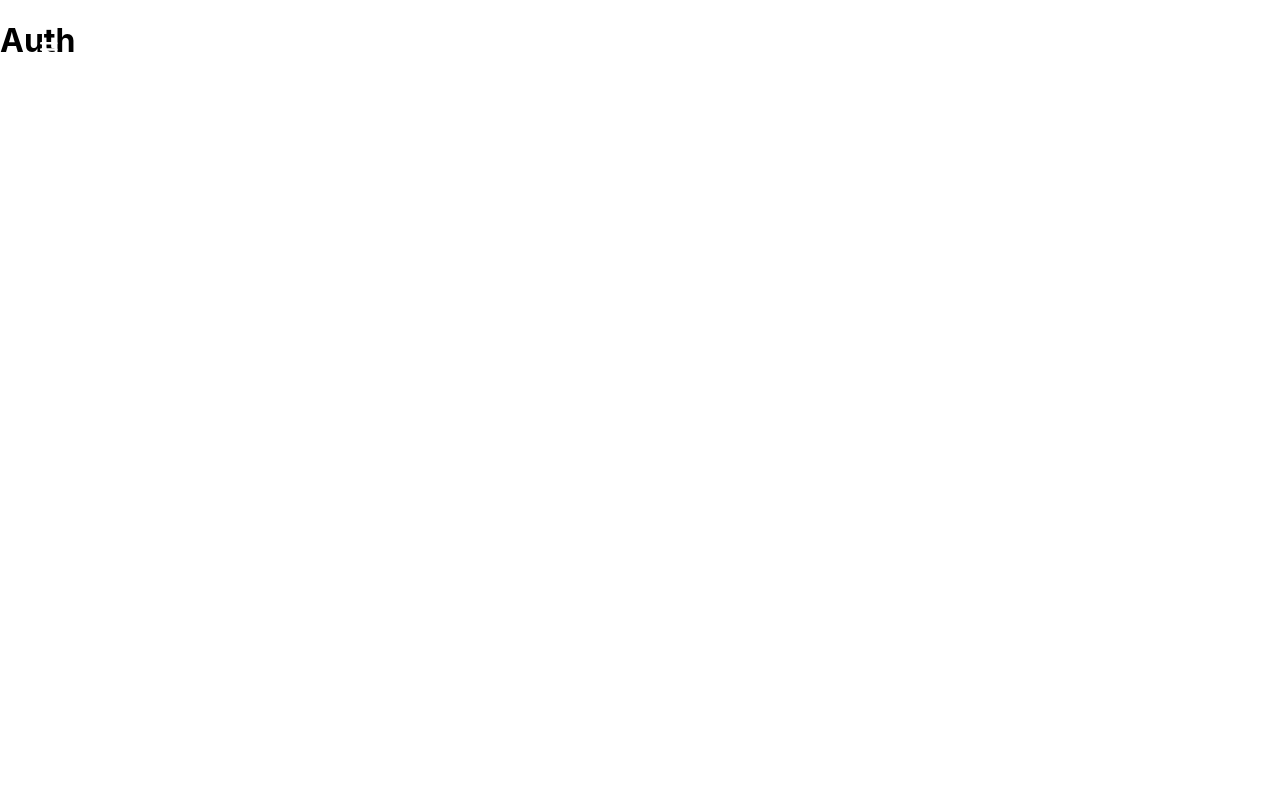
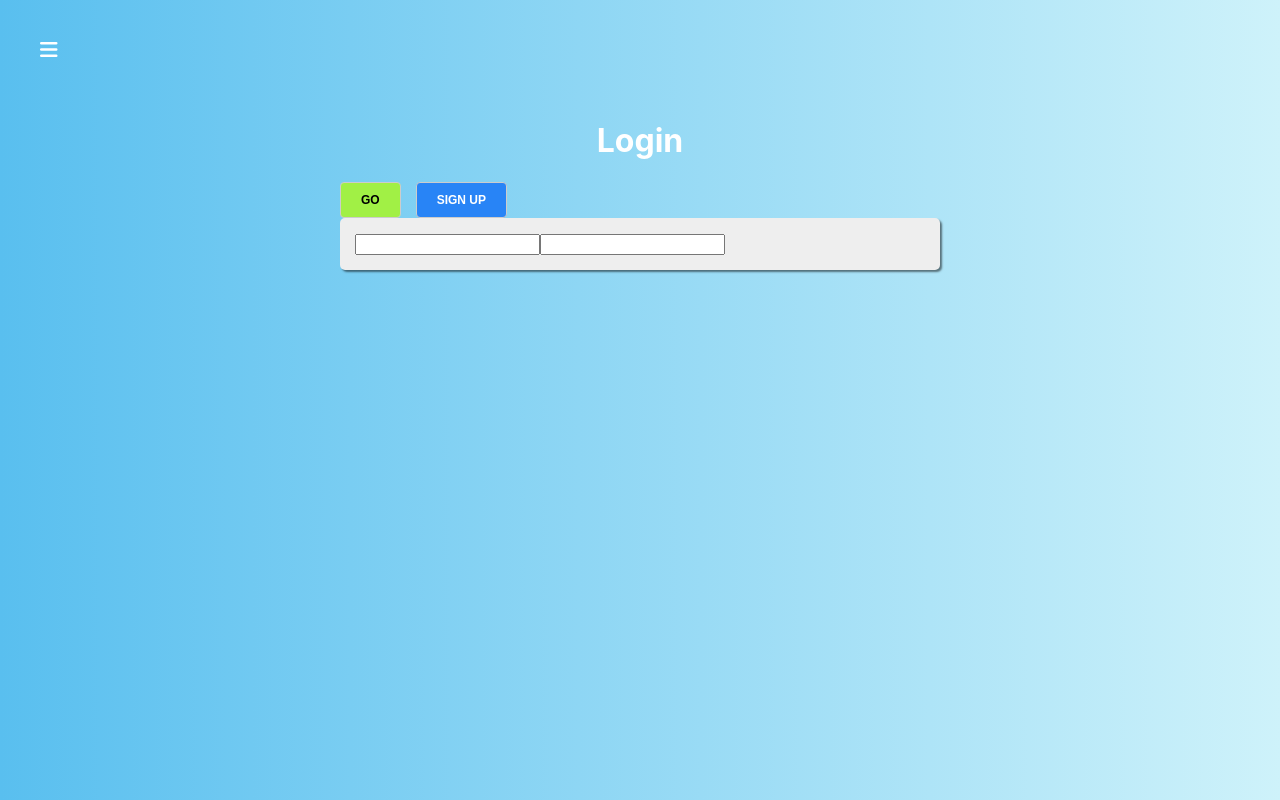
Before and after one commit to casper-ilona/react-quiz, a React app: page /auth in a window 1280 px wide. Built offline with nearby package versions, Linux system fonts and the light colour scheme.

Commit message:
Компонент текстового поля

```diff
--- a/src/components/Navigation/Drawer/Drawer.js
+++ b/src/components/Navigation/Drawer/Drawer.js
@@ -25,7 +25,7 @@
                     to={link.to}
                     exact={link.exact}
                     activeClassName={classes.active}
-                    onclick={this.clickHandler}
+                    onClick={this.clickHandler}
                   >
                       {link.label}
                   </NavLink>
--- a/src/containers/Auth/Auth.js
+++ b/src/containers/Auth/Auth.js
@@ -1,12 +1,50 @@
-import React,{Component} from 'react'
+import React, { Component } from 'react';
+import classes from './Auth.module.css';
+import Button from "../../components/UI/Button/Button";
+
+
 
 
 export default class Auth extends Component {
+
+    loginHandler = () => {
+
+    };
+
+    registerHandler =() => {
+
+    };
+
+    submitHandler = event => {
+       event.preventDefault()
+    };
+
+
     render() {
-      return(
-          <div>
-           <h1>Auth</h1>
-          </div>
-      )
+        return (
+            <div className={classes.Auth}>
+                <div>
+                    <h1>Login</h1>
+
+                    <Button
+                        type="success"
+                        onClick={this.loginHandler}
+                    >
+                        Go
+                    </Button>
+
+                    <Button
+                        type="primary"
+                        onClick={this.registerHandler}
+                    >
+                        Sign up
+                    </Button>
+                    <form onSubmit={this.submitHandler} className={classes.AuthForm}>
+                        <input type="text"/>
+                        <input type="text"/>
+                    </form>
+                </div>
+            </div>
+        );
     }
 }
--- /dev/null
+++ b/src/containers/Auth/Auth.module.css
@@ -0,0 +1,24 @@
+.Auth {
+  display: flex;
+  justify-content: center;
+  padding-top: 100px;
+  flex-grow: 1;
+  width: 100%;
+  background: linear-gradient(270deg, #cef2fa 0%, #59bfef 100% );
+}
+ .Auth > div {
+    width:100%;
+    max-width: 600px;
+    padding: 0 20px;
+
+ }
+.Auth h1 {
+  color: #fff;
+  text-align: center;
+}
+.AuthForm {
+ background: #eee;
+ box-shadow: 2px 2px 2px rgba(0,0,0, .5);
+    padding: 15px;
+    border-radius: 5px;
+}
```
